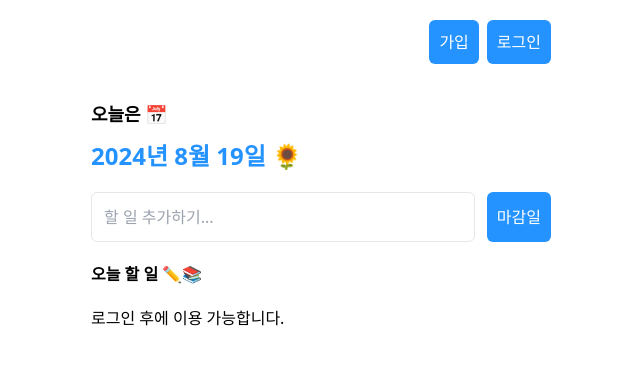
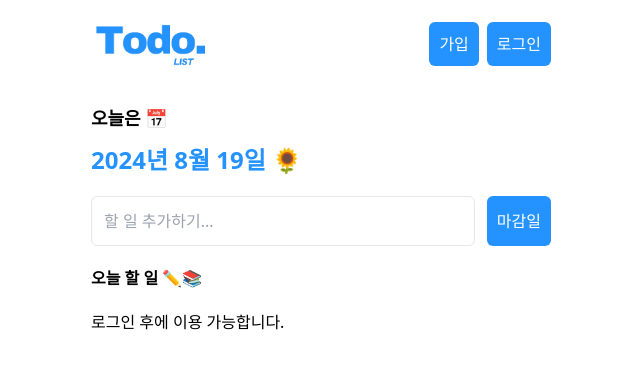
Before and after one commit to SeongWook-Hong/todo-list, a Next.js app: page / in a window 1280 px wide. Shown: the top 368 px of the page, without its empty margins (319-959 px from the left). Built offline with nearby package versions, Linux system fonts and the light colour scheme.

Commit message:
feat: logo 추가

```diff
--- a/src/components/LoginMenu/LoginMenu.tsx
+++ b/src/components/LoginMenu/LoginMenu.tsx
@@ -2,20 +2,30 @@ import { memo } from 'react';
 import { useRouter } from 'next/router';
 import Button from '@/components/common/Button';
 import { useLoginStore } from '@/store/useAuthStore';
+import Image from 'next/image';
+import logo from '@/assets/images/logo.png';
 
 const LoginMenu = () => {
   const { isLogin, setIsLogin } = useLoginStore();
   const router = useRouter();
 
   return (
-    <header className="mb-4">
+    <header className="mb-4 flex items-center">
+      <Image
+        src={logo}
+        width={120}
+        height={40}
+        alt="todo-list logo"
+        className="mr-auto"
+      />
       {isLogin === undefined ? (
-        <div className="flex items-center justify-end gap-2">
+        <>
           <Button
             btn_type="primary"
             onClick={() => {
               router.push('/auth/signup');
             }}
+            extraStyle="mr-2"
           >
             가입
           </Button>
@@ -27,17 +37,17 @@ const LoginMenu = () => {
           >
             로그인
           </Button>
-        </div>
+        </>
       ) : (
-        <div className="flex items-center justify-between">
-          {isLogin}님, 오늘 하루도 화이팅!
+        <div>
+          {isLogin}님
           <Button
             btn_type="delete"
             onClick={() => {
               setIsLogin();
             }}
           >
-            logout
+            ✕
           </Button>
         </div>
       )}
```
Also changed, not shown: src/assets/images/logo.png (added).
